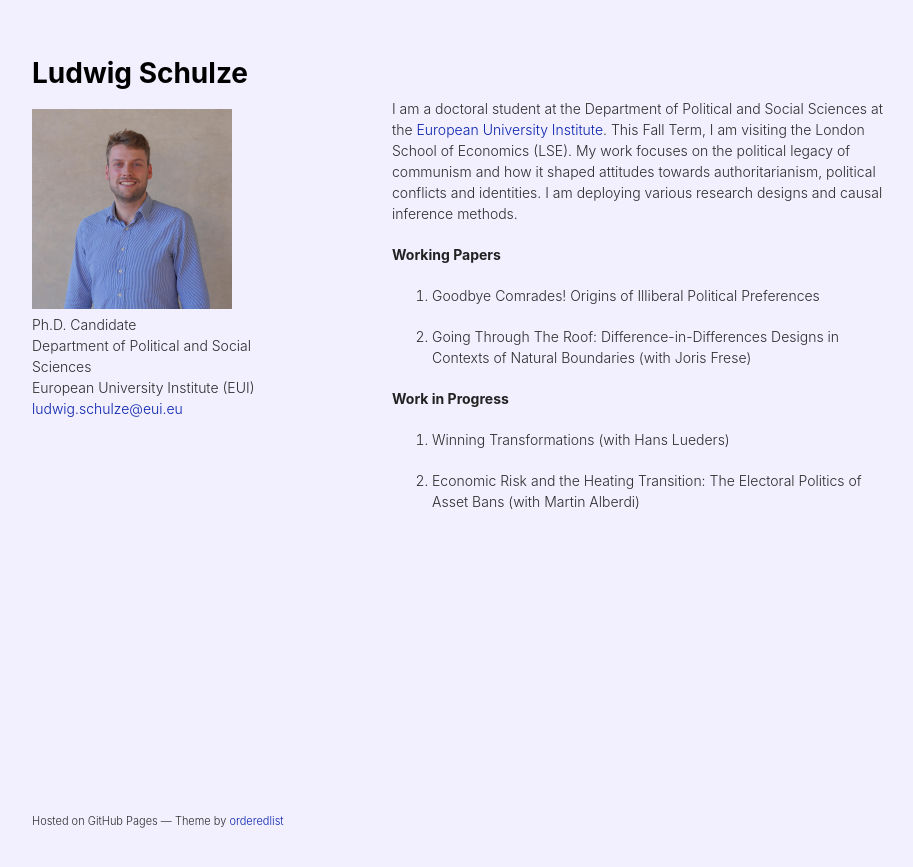
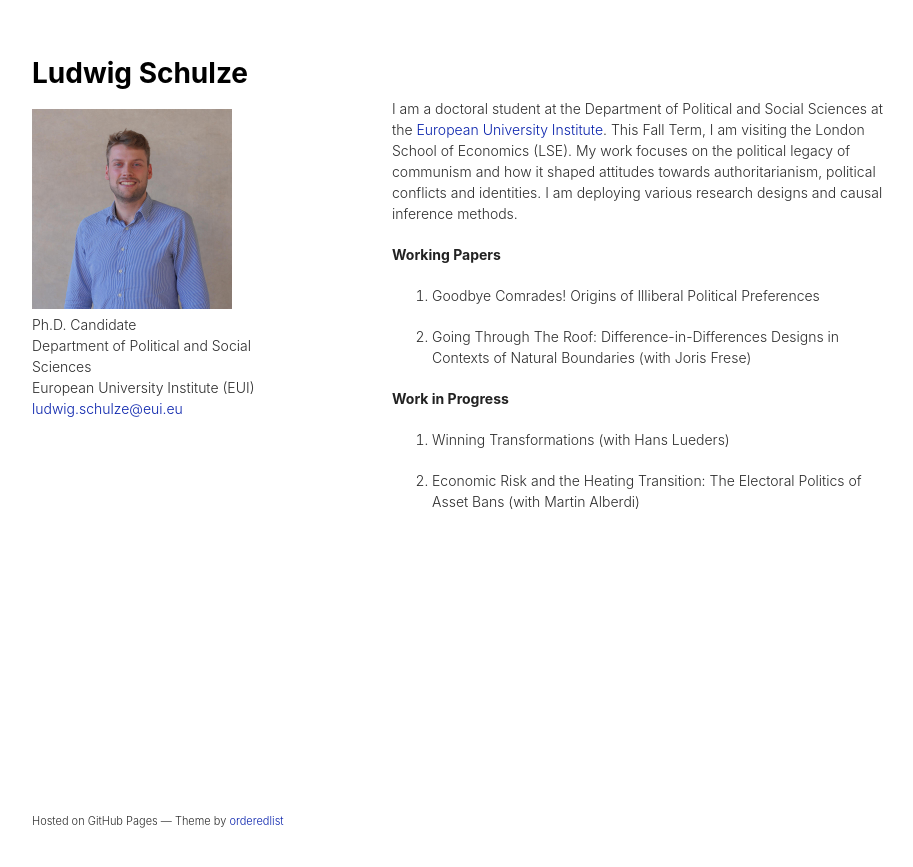
Before and after one commit to ludwigschulze/ludwig-schulze.github.io, a Jekyll site: the page built from index.md, in a window 1280 px wide. Shown: the top 867 px of the page, without its empty margins (178-1091 px from the left). Built offline with Jekyll 4.4.1, drawn with Linux system fonts in a browser that asks for light colours.

```diff
--- a/assets/css/style.scss
+++ b/assets/css/style.scss
@@ -6,7 +6,7 @@
 
 /* Custom background color for the website */
 body {
-    background-color: #f2efff;
+    background-color: #ffffff;
     font-family: -apple-system, BlinkMacSystemFont, "Segoe UI", Roboto, Helvetica, Arial, sans-serif, "Lato", sans-serif; /* Use system fonts and Lato */
     color: #2d2d2d; /* Set text color */
     font-size: 14px; /* Set font size */
```
